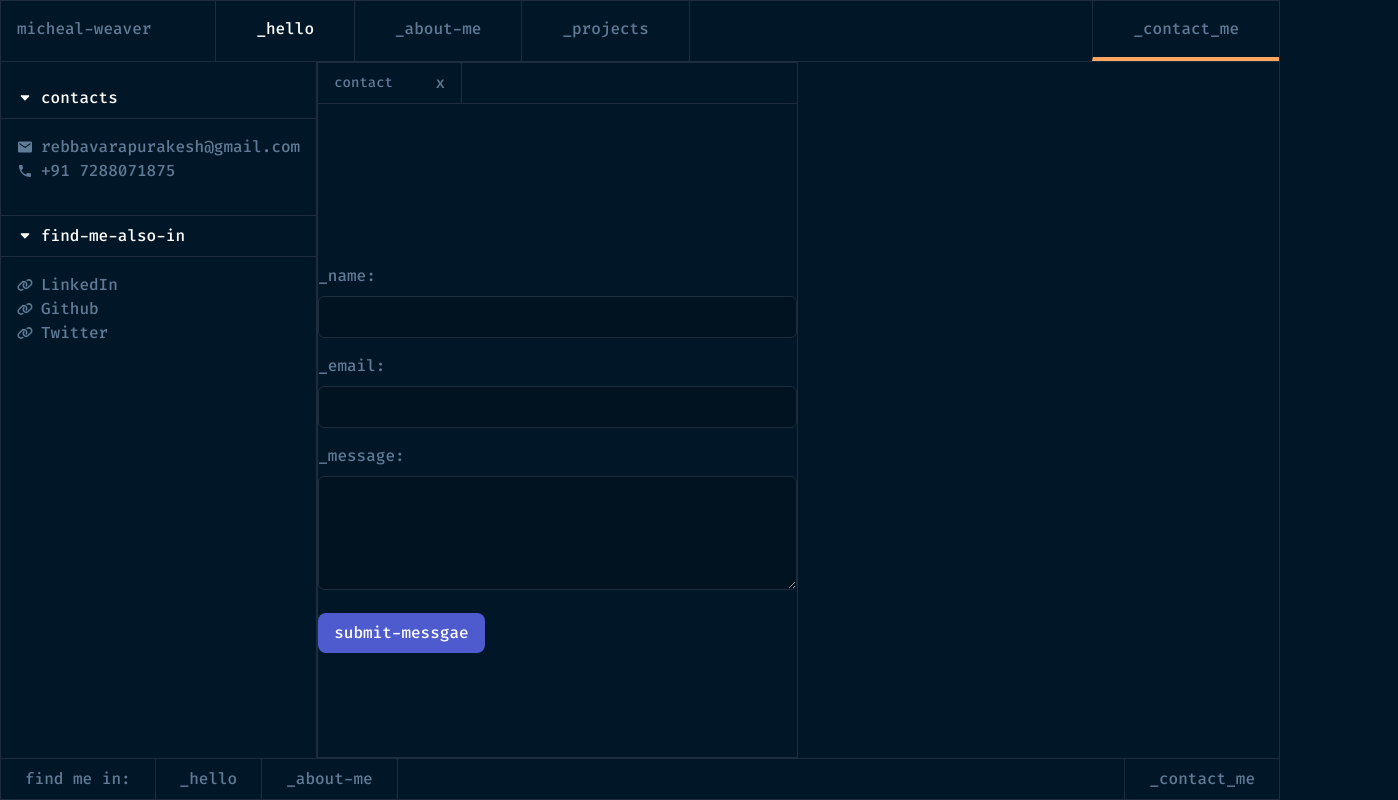
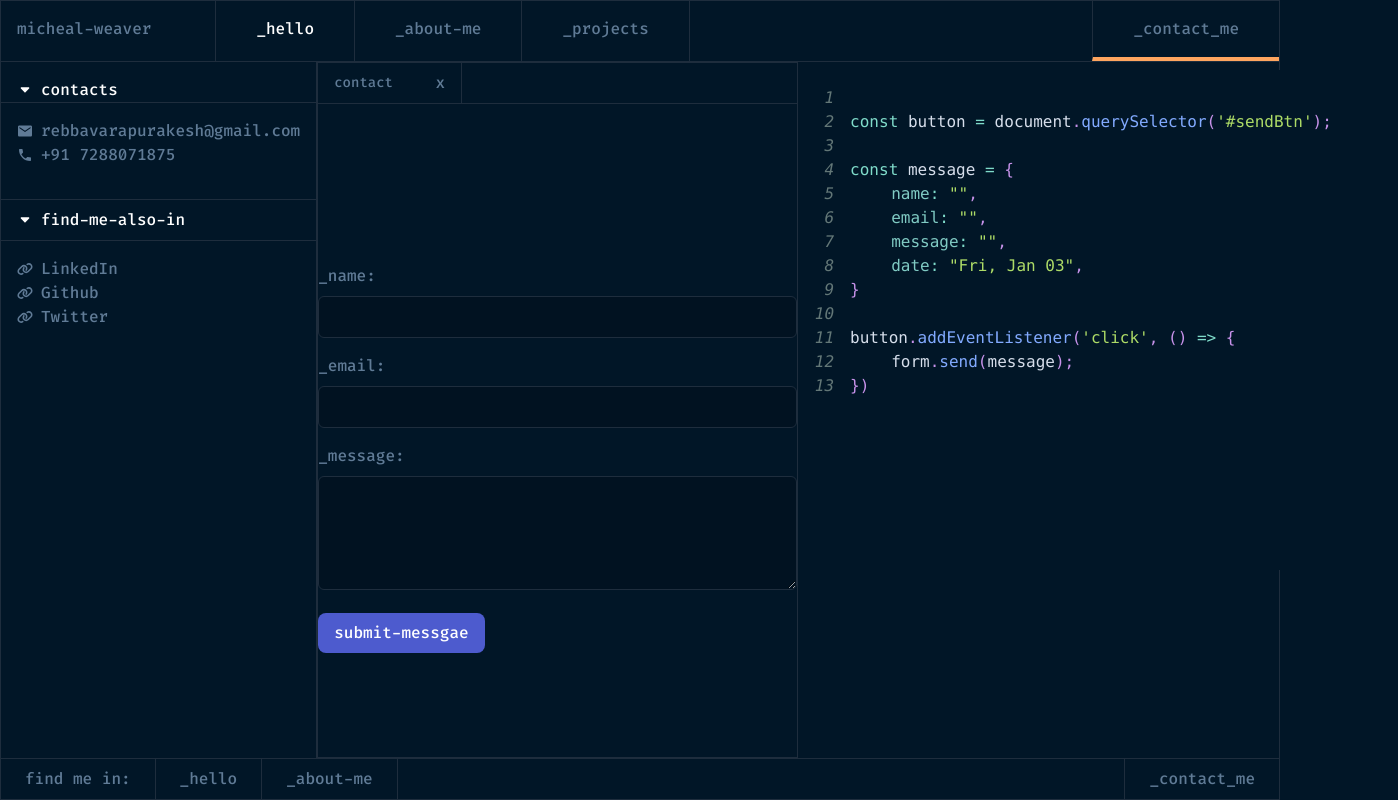
Before and after one commit to rrakesh28/portfolio-v2, a Next.js app: page /contact in a window 1280 px wide. Shown: the whole page, 1398 px wide, since content can reach past the window. Built offline with nearby package versions, Linux system fonts and the light colour scheme.

Commit message:
code snippet

```diff
--- a/app/contact/page.tsx
+++ b/app/contact/page.tsx
@@ -1,15 +1,37 @@
-import React from "react";
+"use client";
+import React, { useState } from "react";
 import { IoMdMail } from "react-icons/io";
 import { MdLocalPhone } from "react-icons/md";
 import { TiArrowSortedDown } from "react-icons/ti";
 import { FaLink } from "react-icons/fa6";
 
+import { Prism as SyntaxHighlighter } from "react-syntax-highlighter";
+import { nightOwl } from "react-syntax-highlighter/dist/esm/styles/prism";
+
 const Contact: React.FC = () => {
+  const [name, setName] = useState<string>("");
+  const [email, setEmail] = useState<string>("");
+  const [message, setMessage] = useState<string>("");
+
+  const getFormattedDate = (): string => {
+    const options: Intl.DateTimeFormatOptions = {
+      weekday: "short",
+      day: "2-digit",
+      month: "short",
+    };
+    return new Date().toLocaleDateString("en-US", options);
+  };
+
+  const submit = (e: React.FormEvent<HTMLFormElement>) => {
+    e.preventDefault();
+    alert("Message sent successfully!");
+  }
+
   return (
     <div className="h-full flex">
       <div className="w-[22rem] border-r border-r-lines">
         <div className="mt-4">
-          <button className="w-full px-4 py-2 flex items-center gap-2 text-white border-b border-b-lines">
+          <button className="w-full px-4 flex items-center gap-2 text-white border-b border-b-lines">
             <TiArrowSortedDown />
             <span>contacts</span>
           </button>
@@ -61,7 +83,7 @@ const Contact: React.FC = () => {
             </div>
           </div>
           <div className="flex justify-center">
-            <form className="w-[30rem] mt-[10rem] ">
+            <form onSubmit={submit} className="w-[30rem] mt-[10rem] ">
               <div className="mb-4">
                 <label
                   htmlFor="name"
@@ -73,7 +95,9 @@ const Contact: React.FC = () => {
                   type="text"
                   id="name"
                   name="name"
-                  className="w-full px-4 py-2 bg-primary-light border border-lines rounded-md focus:outline-none focus:ring-2 focus:ring-blue-400"
+                  value={name}
+                  onChange={(e) => setName(e.target.value)}
+                  className="w-full text-white px-4 py-2 bg-primary-light border border-lines rounded-md focus:outline-none focus:ring-2 focus:ring-blue-400"
                 />
               </div>
 
@@ -88,7 +112,9 @@ const Contact: React.FC = () => {
                   type="email"
                   id="email"
                   name="email"
-                  className="w-full px-4 py-2 bg-primary-light border border-lines rounded-md focus:outline-none focus:ring-2 focus:ring-blue-400"
+                  value={email}
+                  onChange={(e) => setEmail(e.target.value)}
+                  className="w-full text-white px-4 py-2 bg-primary-light border border-lines rounded-md focus:outline-none focus:ring-2 focus:ring-blue-400"
                 />
               </div>
 
@@ -103,14 +129,16 @@ const Contact: React.FC = () => {
                   id="message"
                   name="message"
                   rows={4}
-                  className="w-full px-4 py-2 bg-primary-light border border-lines rounded-md focus:outline-none focus:ring-2 focus:ring-blue-400"
+                  value={message}
+                  onChange={(e) => setMessage(e.target.value)}
+                  className="w-full text-white px-4 py-2 bg-primary-light border border-lines rounded-md focus:outline-none focus:ring-2 focus:ring-blue-400"
                 ></textarea>
               </div>
 
               <div>
                 <button
                   type="submit"
-              className="text-white bg-secondary-blue px-4 py-2 rounded-lg"
+                  className="text-white bg-secondary-blue px-4 py-2 rounded-lg"
                 >
                   submit-messgae
                 </button>
@@ -118,7 +146,33 @@ const Contact: React.FC = () => {
             </form>
           </div>
         </div>
-        <div className="border-lines"></div>
+        <div className="border-lines">
+          <SyntaxHighlighter
+            language="javascript"
+            showLineNumbers={true}
+            style={nightOwl}
+            customStyle={{
+              fontSize: "16px",
+              height: "500px",
+              width: "600px",
+              overflow: "hidden",
+            }}
+          >
+            {`
+const button = document.querySelector('#sendBtn');
+
+const message = {
+	name: "${name}",
+	email: "${email}",
+	message: "${message}",
+	date: "${getFormattedDate()}",
+}
+
+button.addEventListener('click', () => {
+	form.send(message);
+})`}
+          </SyntaxHighlighter>
+        </div>
       </div>
     </div>
   );
```
